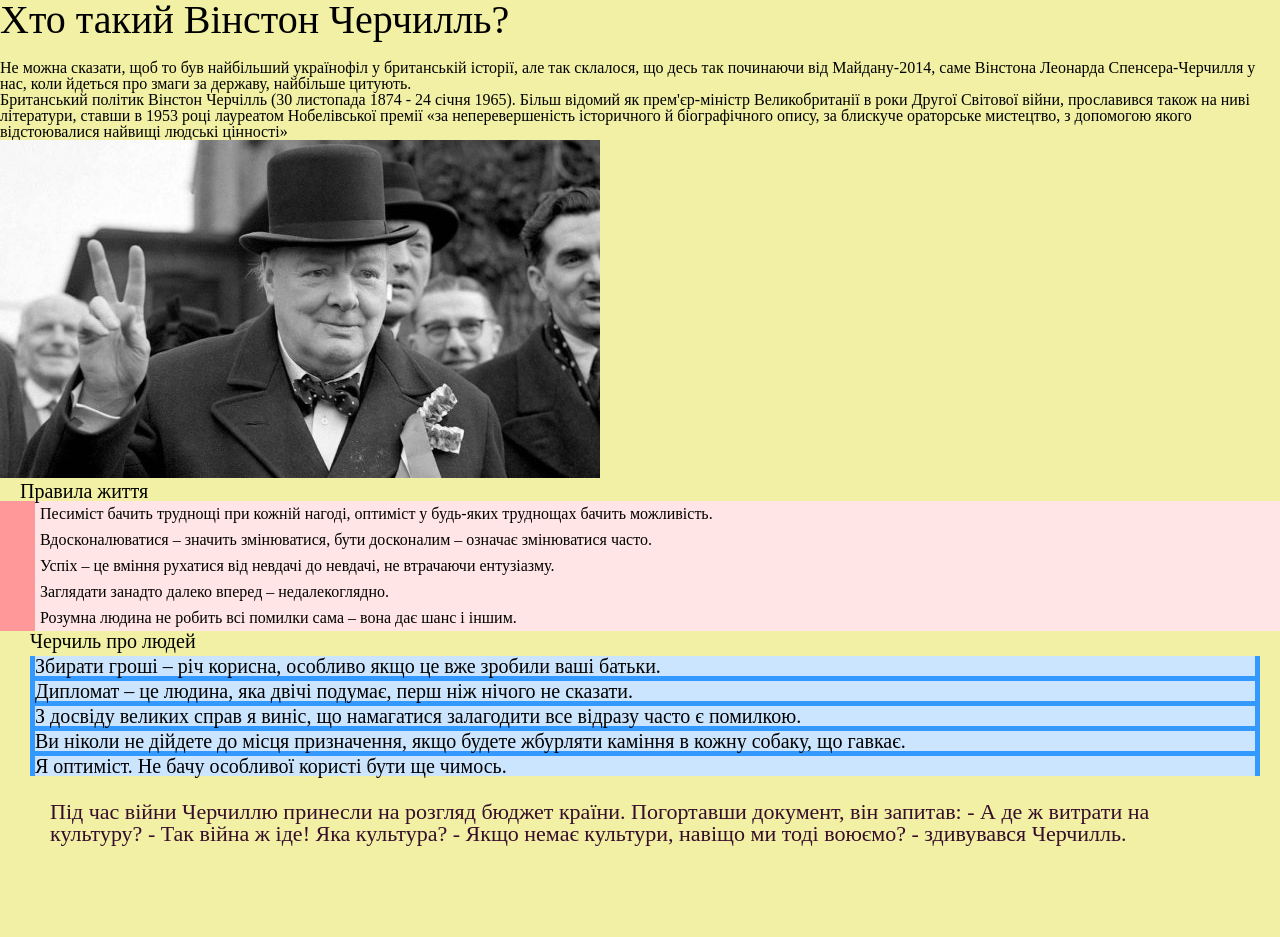
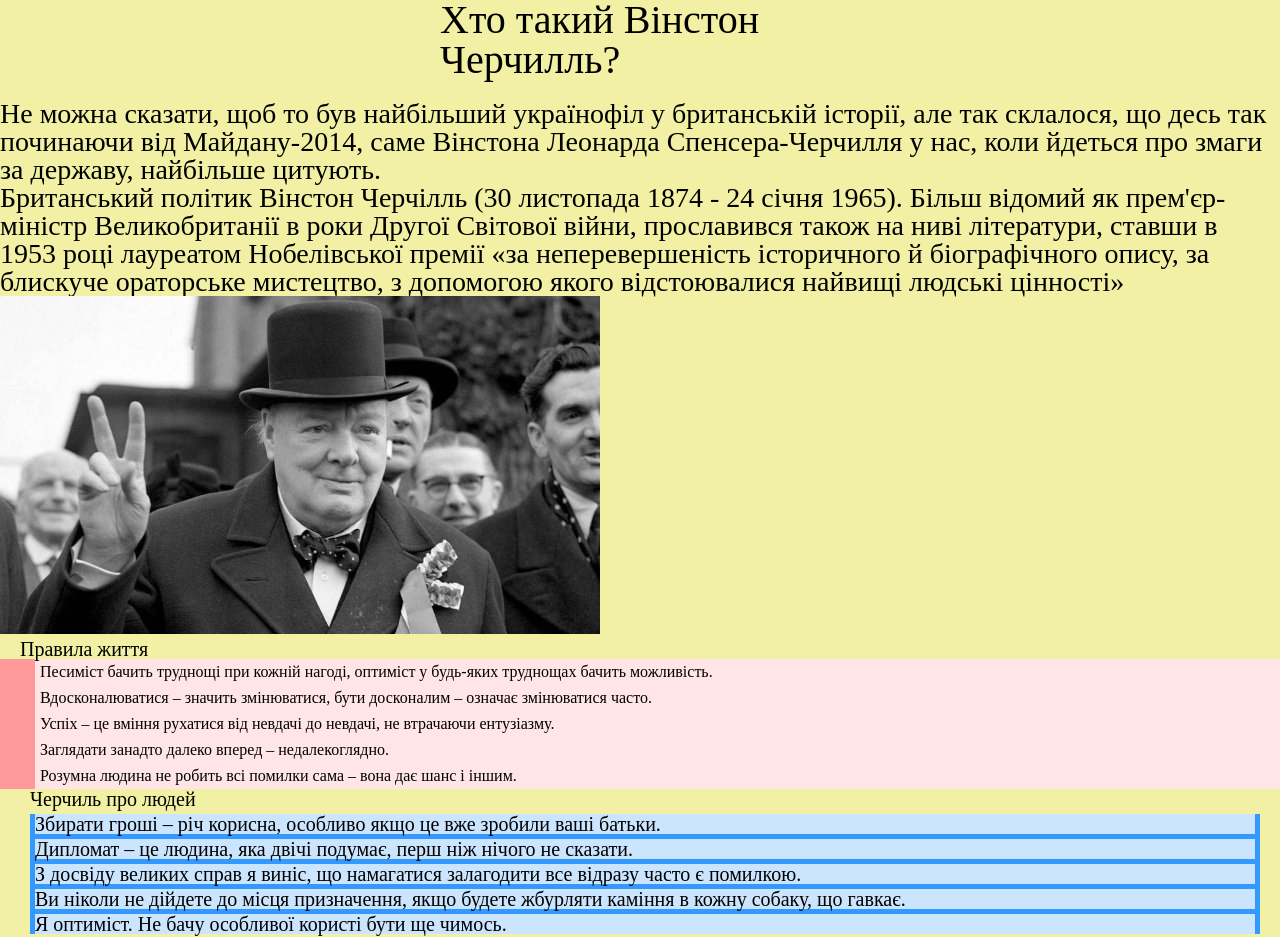
Before and after one commit to Katyfairy/my_first_project, a plain HTML site: page index.html in a window 1280 px wide. Shown: the top 937 px of the page. Before the commit the page ends 865 px from the top, so only its background shows below. Drawn offline with Linux system fonts and the light colour scheme.

Commit message:
change style

```diff
--- a/css/style.css
+++ b/css/style.css
@@ -48,17 +48,18 @@ table {
 
 body.main-body {
 	background: #f1f0a4;
-    margin: 0auto;
+
 }
 .site_header {
 	font-size: 40px;
-	margin: 0auto;
+	width: 400px;
+	margin: 0 auto;
 }
 .site_header+ div {
 	margin-top: 20px;
 }
 
-.site.top {
+.site_top {
  font-size: 28px;
  }
 .site_main {
--- a/index.html
+++ b/index.html
@@ -7,6 +7,7 @@
                 <link rel="stylesheet" href="css/style.css">
                 <style>
 
+
                 </style>
             </head>
             <body class="main-body">
@@ -14,7 +15,7 @@
               <div class="site_header">
                     <h1>Хто такий Вінстон Черчилль?</h1>
                 </div>
-                  <div class = site.top>
+                  <div class = site_top>
                     <p>Не можна сказати, щоб то був найбільший українофіл у британській історії, але так склалося, що десь так починаючи від Майдану-2014, саме Вінстона Леонарда Спенсера-Черчилля у нас, коли йдеться про змаги за державу, найбільше цитують. </p>
                     <p>Британський політик Вінстон Черчілль (30 листопада 1874 - 24 січня 1965). Більш відомий як прем'єр-міністр Великобританії в роки Другої Світової війни, прославився також на ниві літератури, ставши в 1953 році лауреатом Нобелівської премії «за неперевершеність історичного й біографічного опису, за блискуче ораторське мистецтво, з допомогою якого відстоювалися найвищі людські цінності»</p>
                     <img src="images/1.jpg" alt="Winston Leonard Spencer Churchill">
```
